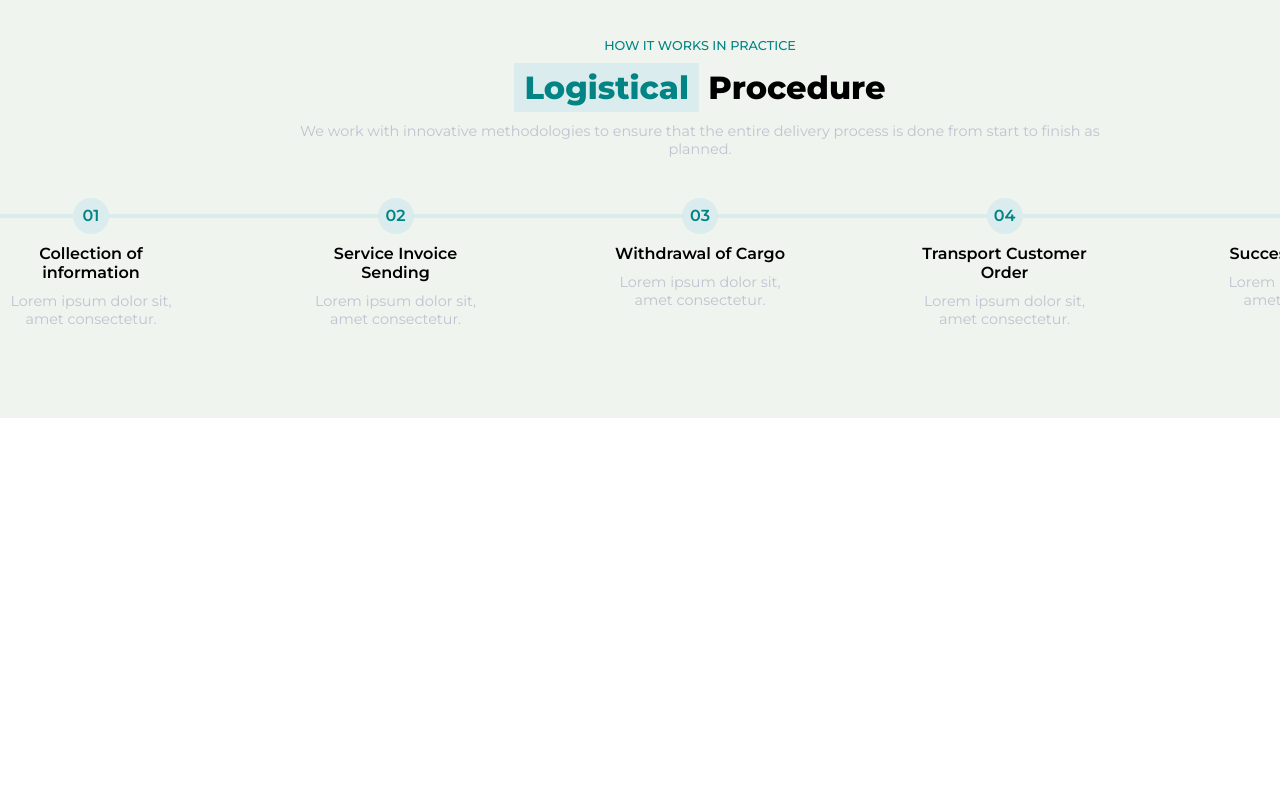
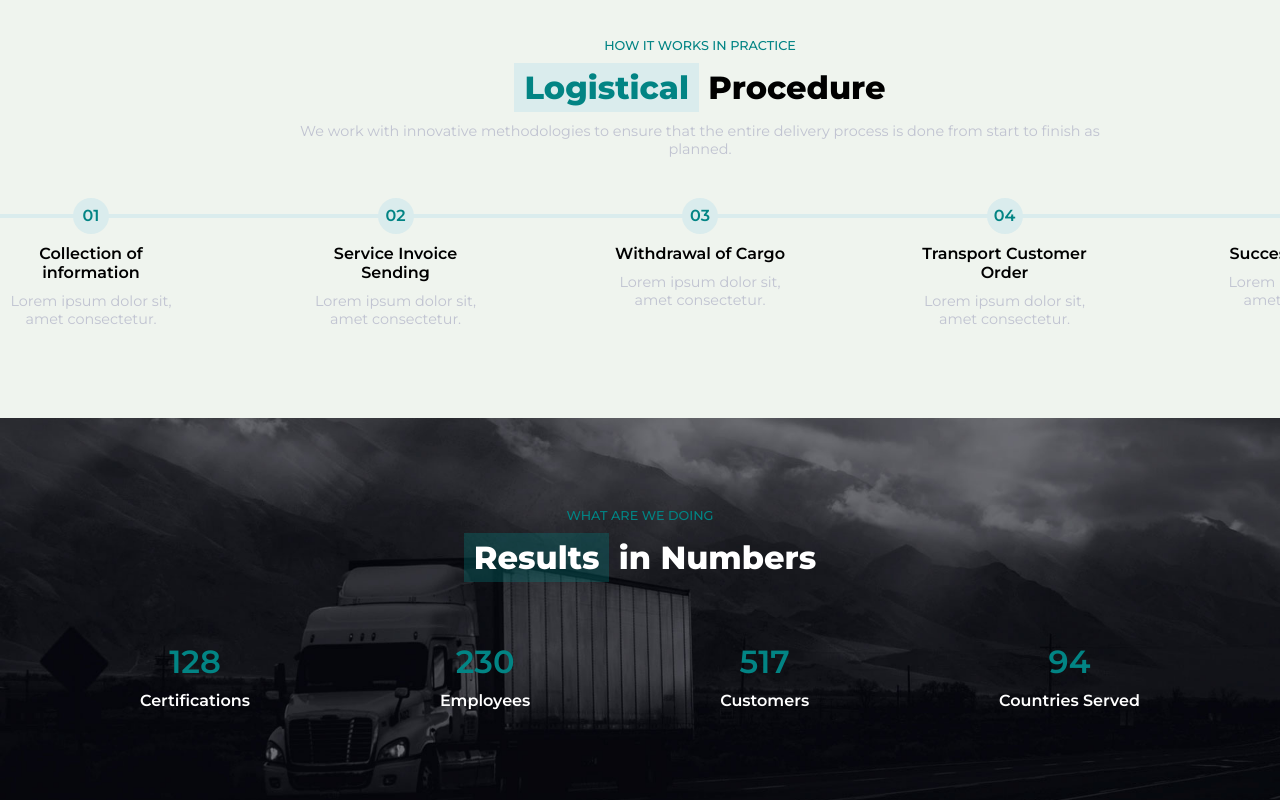
Before and after one commit to Giagar/proj-html-vuejs, a website: page index.html in a window 1280 px wide. Shown: the part 1808-2608 px from the top of the page. Before the commit the page ends 2226 px from the top, so only its background shows below. Drawn offline with nearby package versions, Linux system fonts and the light colour scheme.

Commit message:
fatta fourth section

```diff
--- a/index.html
+++ b/index.html
@@ -196,6 +196,22 @@
                 </section>
             </div>
 
+            <div class="fourth-section-container">
+                <section class="fourth-section">
+                    <div class="description-sentence">what are we doing</div>
+                    <h2 class="section-title"><span class="highlighted-onlyBackground-text">Results</span> in Numbers</h2>
+                    <div class="results-container">
+                        <ul>
+                            <li v-for="result in results">
+                                <div class="number">{{result.number}}</div>
+                                <h3 class="description capitalize subsection-title">{{result.description}}</h3>
+                            </li>
+                        </ul>
+                    </div>
+                </section>
+
+            </div>
+
 
         </main>
 
--- a/js/main.js
+++ b/js/main.js
@@ -93,7 +93,30 @@ new Vue({
                 name: "Successful Delivery",
                 description: "Lorem ipsum dolor sit, amet consectetur.",
             },
-        ]
+        ],
+
+        results: [
+            {
+                number: 128,
+                description: "certifications",
+            },
+
+            {
+                number: 230,
+                description: "employees",
+            },
+
+            {
+                number: 517,
+                description: "customers",
+            },
+
+            {
+                number: 94,
+                description: "countries served",
+            },
+
+        ],
 
     },
 })
--- a/src/app.scss
+++ b/src/app.scss
@@ -1,4 +1,5 @@
 /* TO DO
+_adding a bigger space-between among vars?
 _credits for gem font-awesome image
 _space between certifications title and images
 _change tag section in .section here in css and add section to html classes
@@ -6,7 +7,7 @@ _refactoring
 */
 
 /* $var
-var: $primary-light-color: white, $primary-dark-color:grey, $secondary-light-color§:lightwatergreen, $secondary-dark-color:weatergreen
+var: $primary-light-color: white, $primary-dark-color:grey, $secondary-light-color§:lightwatergreen, $secondary-mid-color:weatergreen
 var: $background-light-color, $background-dark-primary-color, $background-dark-secondary-color
 var: $page-elements
 */
@@ -22,8 +23,9 @@ content{max-w:, mg: auto} // one each section
 $primary-light-color: white;
 $primary-dark-color: #C0C3D1; // #69696D;
 $secondary-light-color: #DAECED; // #719a9c;
-$secondary-dark-color: #028484;
-$complementary-secondary-dark-color: #FFFFFF;
+$secondary-mid-color: #028484;
+$complementary-secondary-mid-color: #FFFFFF;
+$secondary-dark-color: rgba(2, 132, 132, 0.3);
 
 // layout
 $background-light-color: white;
@@ -49,7 +51,7 @@ $horizontal-nav-li-distance: 30px;
 }
 
 // @mixin description-style {
-//     color: $secondary-dark-color;
+//     color: $secondary-mid-color;
 //     font-size: 0.8rem;
 //     font-weight: 500;
 //     margin-bottom: $space-between-section-elements;
@@ -78,7 +80,7 @@ section {
 }
 
 .description-sentence {
-    color: $secondary-dark-color;
+    color: $secondary-mid-color;
     font-size: 0.8rem;
     font-weight: 500;
     margin-bottom: $space-between-section-elements;
@@ -105,13 +107,13 @@ h3.subsection-title {
 
 .btn.full {
     color: $primary-light-color;
-    background-color: $secondary-dark-color;
-    border: 1px solid $secondary-dark-color;
+    background-color: $secondary-mid-color;
+    border: 1px solid $secondary-mid-color;
 }
 
 .btn.empty {
     color: $primary-light-color;
-    border: 1px solid $secondary-dark-color;
+    border: 1px solid $secondary-mid-color;
     background-color: transparent;
 }
 
@@ -130,7 +132,12 @@ h3.subsection-title {
 .highlighted-text {
     padding: 5px 10px;
     background-color: $secondary-light-color;
-    color: $secondary-dark-color;
+    color: $secondary-mid-color;
+}
+
+.highlighted-onlyBackground-text {
+    padding: 5px 10px;
+    background-color: $secondary-dark-color;
 }
 
 
@@ -202,7 +209,7 @@ header {
                     content: "";
                     display: block;
                     position: absolute;
-                    background-color: $secondary-dark-color;
+                    background-color: $secondary-mid-color;
                     opacity: 0.5;
                     width: 4.2em;
                     height: 2.1em;
@@ -398,7 +405,7 @@ main {
 
                 span {
                     color: $primary-light-color;
-                    background-color: rgba(2, 132, 132, 0.3);
+                    background-color: $secondary-dark-color;
                 }
             }
 
@@ -440,12 +447,12 @@ main {
 
                             i:first-child {
                                 font-size: 20px;
-                                color: $secondary-dark-color;
+                                color: $secondary-mid-color;
                             }
                         }
 
                         .arrow {
-                            color: $secondary-dark-color;
+                            color: $secondary-mid-color;
                         }
                     }
 
@@ -465,6 +472,7 @@ main {
 
     }
 
+    // third-section
     .third-section-container {
         background-color: #EFF4EE;
         position: relative;
@@ -513,7 +521,7 @@ main {
                         text-align: center;
                         font-size: 1rem;
                         font-weight: 600;
-                        color: $secondary-dark-color;
+                        color: $secondary-mid-color;
                     }
 
                     .subsection-title {
@@ -533,4 +541,45 @@ main {
             }
         }
     }
+
+    // fourth section
+    .fourth-section-container {
+        background: url("../img/bg-10.jpg") no-repeat center;
+        background-size: cover;
+
+        .fourth-section  {
+            text-align: center;
+            @include content-shrink;
+
+            .section-title {
+                color: $primary-light-color;
+            }
+
+            .results-container {
+                padding-top: 50px;
+
+                ul {
+                    @include horizontal-ul;
+                    justify-content: space-between;
+
+                    li {
+                        text-align: center;
+
+                        .number {
+                            color: $secondary-mid-color;
+                            margin-bottom: $space-between-section-elements;
+                            font-size: 2rem;
+                            font-weight: 600;
+                        }
+
+                        .subsection-title {
+                            color: $primary-light-color;
+                        }
+                    }
+                }
+            }
+
+
+        }
+    }
 }
```
Also changed, not shown: dist/app.css.
